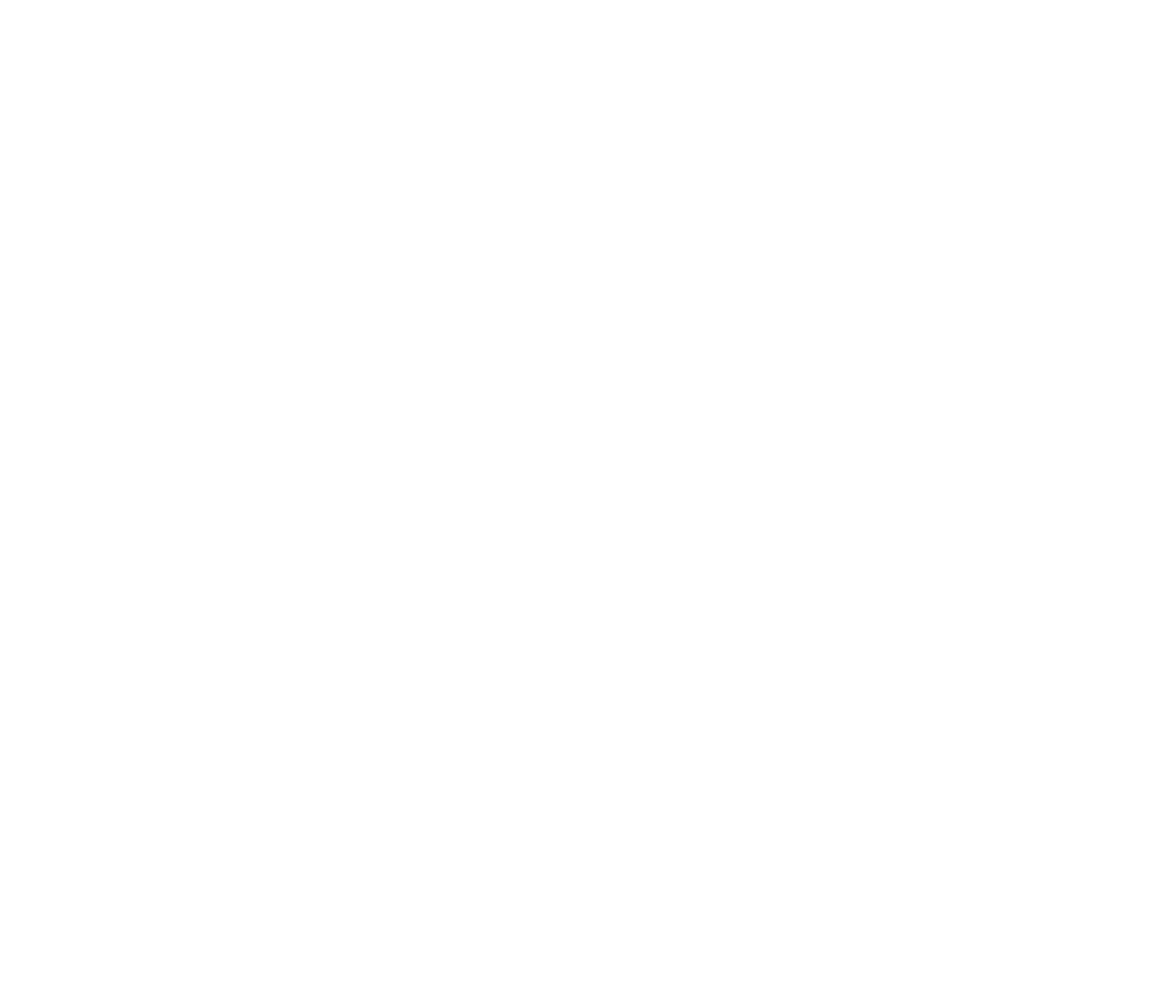
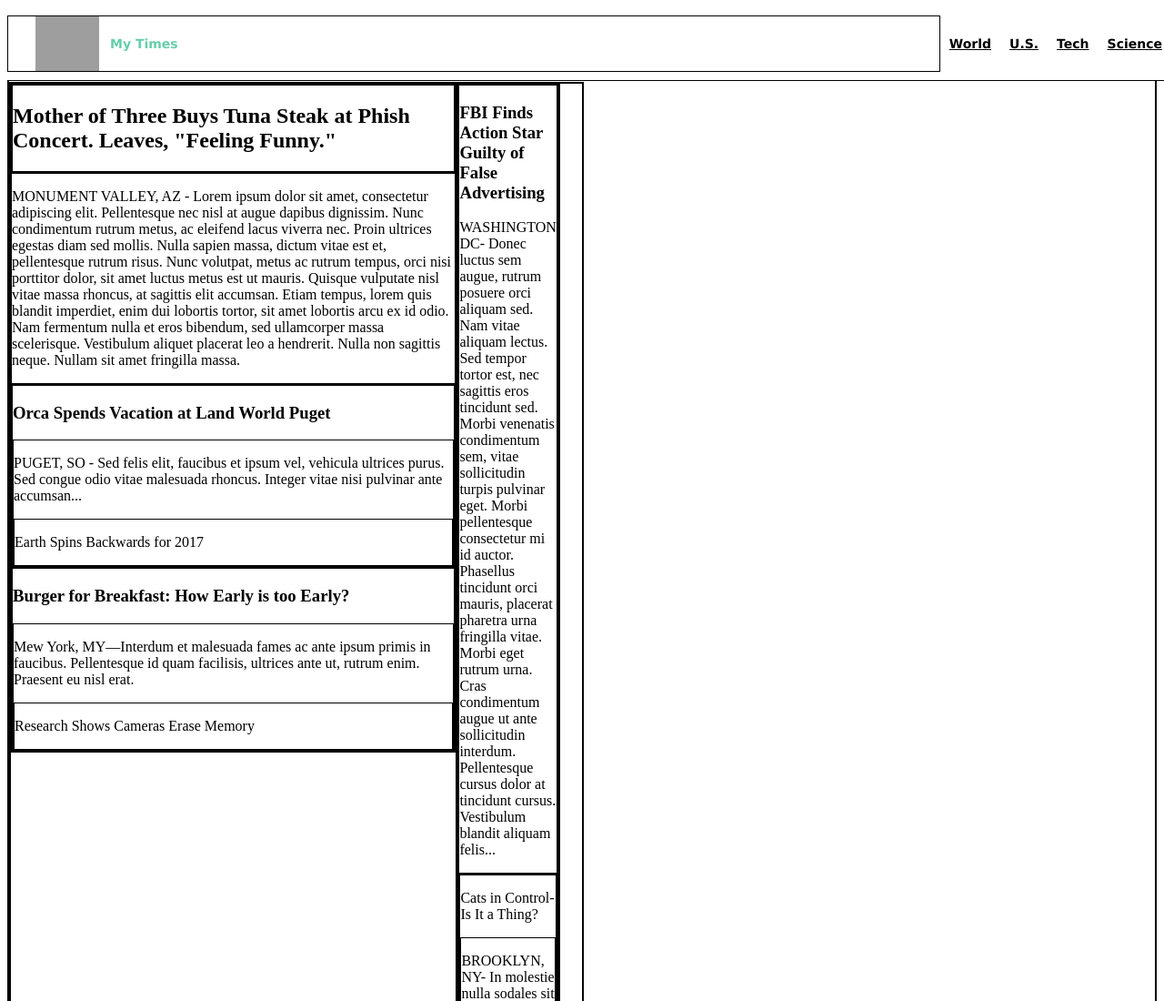
Before and after one commit to justamanda/my_times, a plain HTML site: page index.html in a window 1280 px wide. Shown: the top 1100 px of the page at 91% size. Before the commit the page ends 800 px from the top, so only its background shows below. Drawn offline with Linux system fonts and the light colour scheme; grey boxes are pictures that could not be loaded.

Commit message:
Cleaned up structure

```diff
--- a/index.html
+++ b/index.html
@@ -2,9 +2,88 @@
 <html>
   <head>
     <meta charset="utf-8">
-    <title></title>
+    <title>My Times</title>
+     <link rel="stylesheet" href="./resources/css/index.css" type="text/css">
   </head>
+
   <body>
+    <!-- Header Section -->
+    <header>
 
+     <div class="logo">
+       <img src="https://s3.amazonaws.com/codecademy-content/courses/freelance-1/unit-4/img-myt-logo.jpg" alt="My Times Logo"/>
+       <h1>My Times</h1>
+     </div>
+
+     <div class="nav">
+       <li><a href="#">World</a></li>
+       <li><a href="#">U.S.</a></li>
+       <li><a href="#">Tech</a></li>
+       <li><a href="#">Science</a></li>
+     </div>
+
+   </header>
+  <!-- Main Content -->
+  <div class="main">
+    <!-- Big Column -->
+    <div class= "col-large">
+      <!-- First Story -->
+      <div class = "main-story">
+        <div class="story-image">
+         <div class="story-image-headline">
+           <h2>Mother of Three Buys Tuna Steak at Phish Concert. Leaves, "Feeling Funny."</h2>
+         </div>
+        </div>
+        <div class="narrative">
+          <p>MONUMENT VALLEY, AZ - Lorem ipsum dolor sit amet, consectetur adipiscing elit. Pellentesque nec nisl at augue dapibus dignissim. Nunc condimentum rutrum metus, ac eleifend lacus viverra nec. Proin ultrices egestas diam sed mollis. Nulla sapien massa, dictum vitae est et, pellentesque rutrum risus. Nunc volutpat, metus ac rutrum tempus, orci nisi porttitor dolor, sit amet luctus metus est ut mauris. Quisque vulputate nisl vitae massa rhoncus, at sagittis elit accumsan. Etiam tempus, lorem quis blandit imperdiet, enim dui lobortis tortor, sit amet lobortis arcu ex id odio. Nam fermentum nulla et eros bibendum, sed ullamcorper massa scelerisque. Vestibulum aliquet placerat leo a hendrerit. Nulla non sagittis neque. Nullam sit amet fringilla massa.</p>
+        </p>
+      </div>
+      <!-- Second Two Stories -->
+      <div class="stories">
+       <div class="story">
+         <h3>Orca Spends Vacation at Land World Puget</h3>
+         <div class="content">
+          <p>PUGET, SO - Sed felis elit, faucibus et ipsum vel, vehicula ultrices purus. Sed congue odio vitae malesuada rhoncus. Integer vitae nisi pulvinar ante accumsan...</p>
+           <div class="narrative">
+             <p>Earth Spins Backwards for 2017</p>
+           </div>
+         </div>
+       </div>
+       <div class="story">
+         <h3>Burger for Breakfast: How Early is too Early?</h3>
+         <div class="content">
+           <p>Mew York, MY—Interdum et malesuada fames ac ante ipsum primis in faucibus. Pellentesque id quam facilisis, ultrices ante ut, rutrum enim. Praesent eu nisl erat.</p>
+           <div class="narrative">
+             <p>Research Shows Cameras Erase Memory</p>
+           </div>
+         </div>
+       </div>
+      </div>
+    </div>
+    <!-- Medium Column -->
+    <div class="col-medium">
+      <div class="stories">
+       <div class="story">
+         <h3>FBI Finds Action Star Guilty of False Advertising</h3>
+         <p>WASHINGTON DC- Donec luctus sem augue, rutrum posuere orci aliquam sed. Nam vitae aliquam lectus. Sed tempor tortor est, nec sagittis eros tincidunt sed. Morbi venenatis condimentum sem, vitae sollicitudin turpis pulvinar eget. Morbi pellentesque consectetur mi id auctor. Phasellus tincidunt orci mauris, placerat pharetra urna fringilla vitae. Morbi eget rutrum urna. Cras condimentum augue ut ante sollicitudin interdum. Pellentesque cursus dolor at tincidunt cursus. Vestibulum blandit aliquam felis...</p>
+       </div>
+       <div class="story">
+         <div class=narrative>
+           <p>Cats in Control-Is It a Thing?</p>
+           <div class="content">
+             <p>BROOKLYN, NY- In molestie nulla sodales sit amet. Proin vulputate, ipsum porta aliquam commodo, nunc nibh tincidunt lorem, vel consectetur neque mi vel neque. Mauris ultricies, nulla scelerisque sollicitudin lobortis, dui est sodales sapien, a vestibulum velit diam eget felis. Vivamus dignissim lacinia dolor, quis commodo tellus pellentesque in.</p>
+           </div>
+         </div>
+       </div>
+      </div>
+    </div>
+    <!-- Small Column -->
+    <div class= "col-small">
+    </div>
+
+    </div>
+    </div>
+    </div>
+  </div>
   </body>
 </html>
--- a/resources/css/index.css
+++ b/resources/css/index.css
@@ -0,0 +1,107 @@
+
+header {
+  display:flex;
+  align-items:center;
+  position:fixed;
+  z-index:1;
+  width:100%;
+  height:80px;
+  border-bottom: 1px solid black;
+  background-color:white;
+  font-family: Verdana;
+  font-size: 14px;
+  font-weight: bold;
+}
+.logo{
+  display:flex;
+  align-items:center;
+  flex-grow:1;
+  padding-left:30px;
+  border: 1px solid black;
+}
+
+.logo img{
+  width: 70px;
+  height: 60px;
+  margin-right: 12px;
+}
+
+.logo h1{
+  color:MediumAquamarine;
+  background-color:white;
+  font-family: Verdana;
+  font-size: 14px;
+  font-weight: bold;
+}
+
+.nav{
+  display:flex;
+}
+
+.nav li{
+  display:inline-block;
+  padding: 20px 10px;
+}
+
+.main{
+  display:flex;
+  border: 2px solid black;
+  padding-top:80px;
+  z-index:0;
+  position:relative;
+}
+
+.col-large{
+  display:flex;
+  width:630px;
+  border: 1px solid black;
+}
+
+.col-medium{
+  display:flex;
+  width:300px;
+  border: 1px solid black;
+}
+
+.col-small{
+  display:flex;
+  width:240px;
+  border: 1px solid black;
+}
+
+.main-story{
+  border: 1px solid black;
+}
+
+.story-image{
+  border: 1px solid black;
+}
+
+.story-image-headline{
+  border: 1px solid black;
+}
+
+.narrative{
+  border: 1px solid black;
+}
+
+.stories{
+  border: 1px solid black;
+}
+
+.story{
+  border: 1px solid black;
+}
+
+.content{
+  border: 1px solid black;
+}
+
+.narrative{
+  border: 1px solid black;
+}
+
+a:-webkit-any-link {
+    color: black;
+    cursor: pointer;
+    text-decoration: underline;
```
